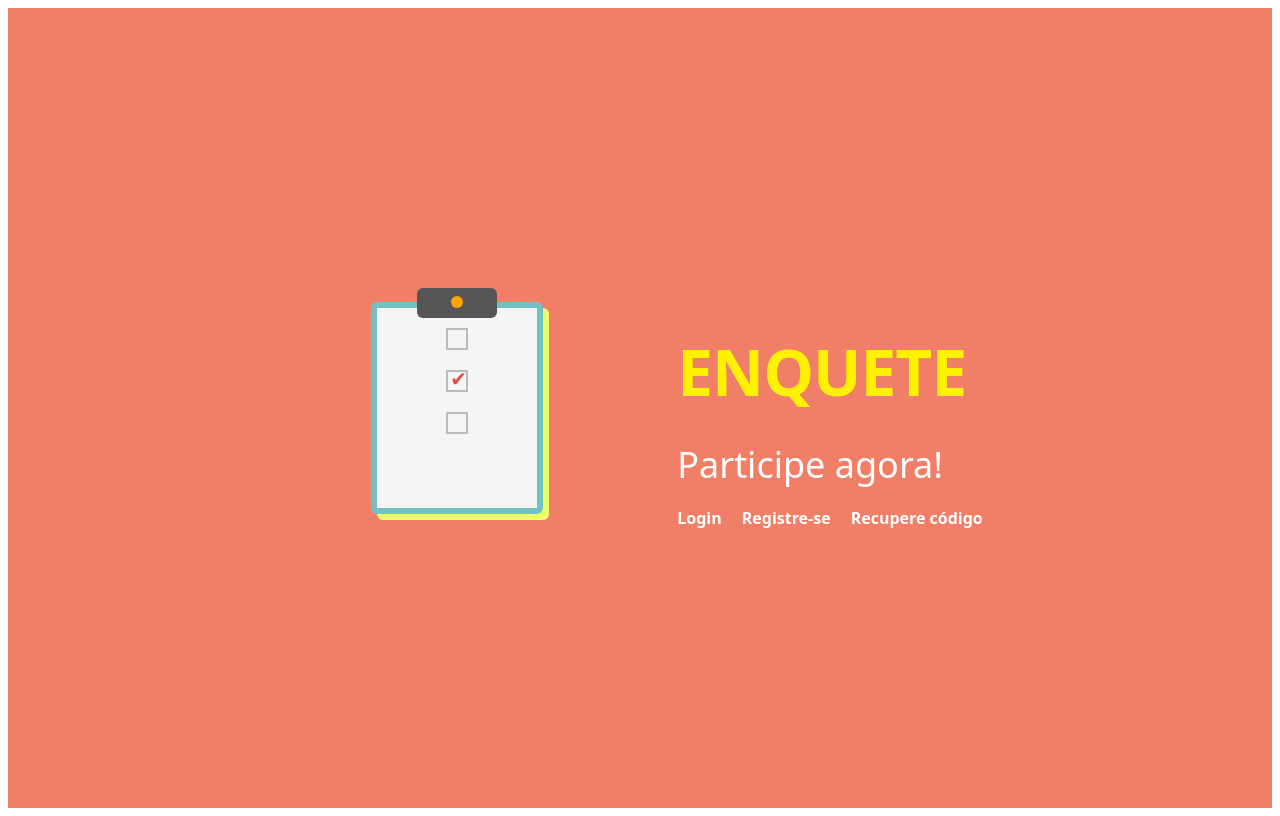
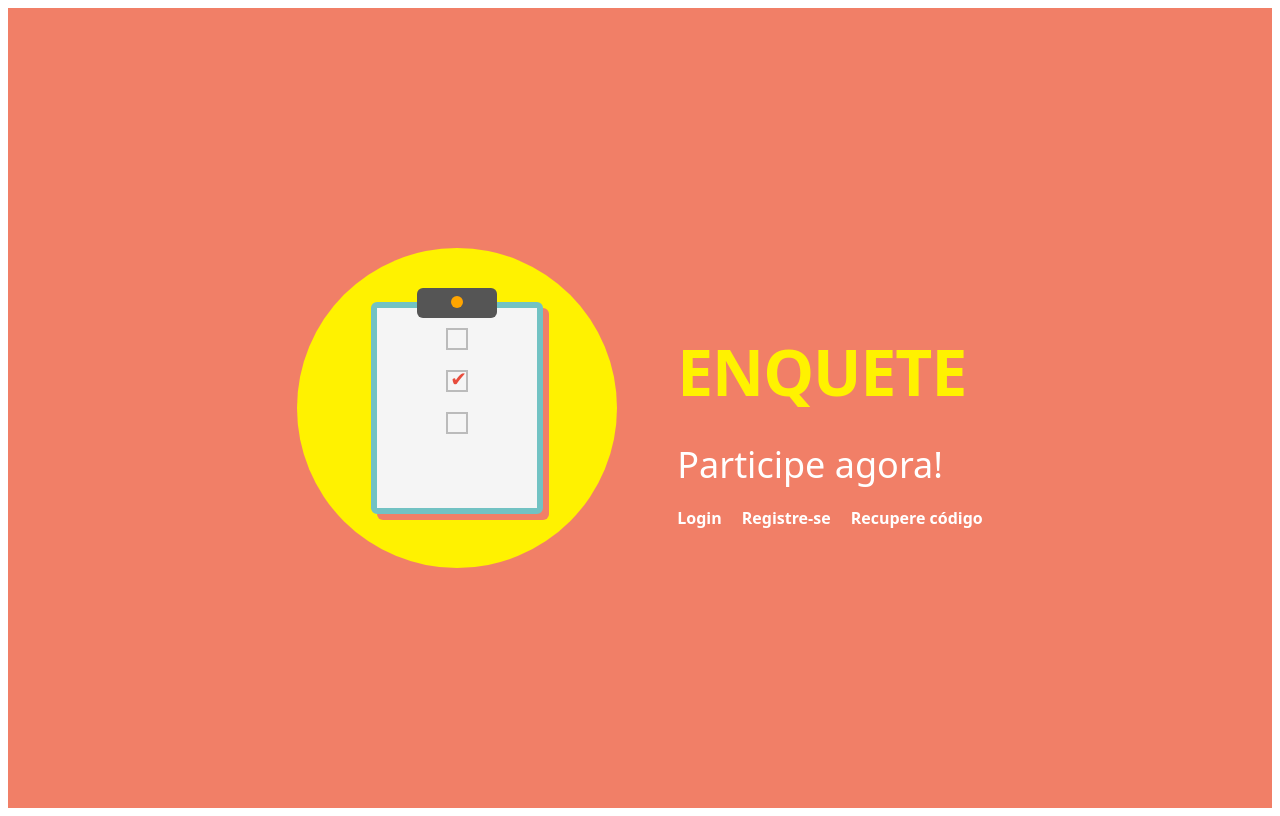
Before and after one commit to gauss-infinito/survey-app, a Next.js app in the folder frontend/: page / in a window 1280 px wide. Built offline with nearby package versions, Linux system fonts and the light colour scheme.

Commit message:
Update page.module.css

```diff
--- a/frontend/app/page.module.css
+++ b/frontend/app/page.module.css
@@ -20,7 +20,7 @@
 .circle {
   width: 320px;
   height: 320px;
-  background-color: #f17f67;
+  background-color: #fff200;
   border-radius: 50%;
   display: flex;
   align-items: center;
@@ -35,7 +35,7 @@
   border-radius: 6px;
   border: 6px solid #72c2c3;
   position: relative;
-  box-shadow: 6px 6px 0 #f1ff67;
+  box-shadow: 6px 6px 0 #f17f67;
 }
 
 .clipTop {
```
